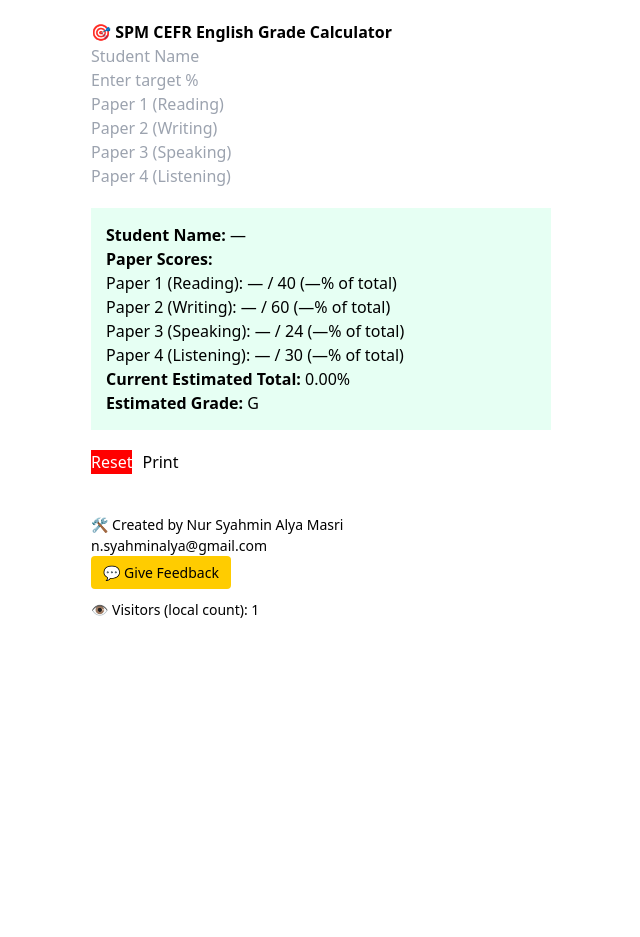
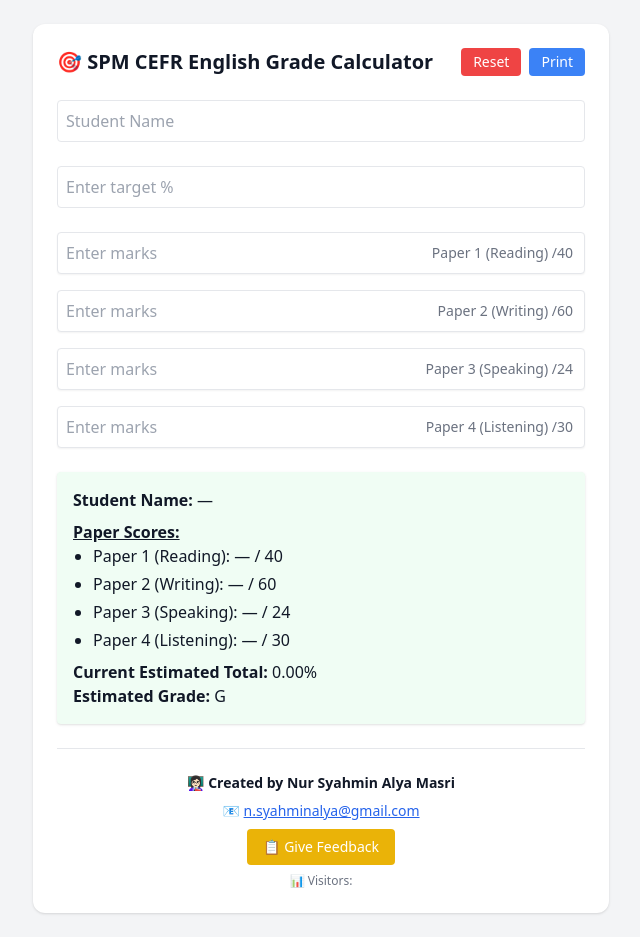
Before and after one commit to minmasri/spmenglishgradecalculator, a Next.js app: page / in a window 1280 px wide. Shown: the whole page, without its empty margins (319-959 px from the left). Before the commit the page ends 800 px from the top, so only its background shows below. Built offline with nearby package versions, Linux system fonts and the light colour scheme.

Commit message:
Update index.js

```diff
--- a/pages/index.js
+++ b/pages/index.js
@@ -1,5 +1,6 @@
 import Head from 'next/head';
-import { useState, useEffect } from 'react';
+import { useState } from 'react';
+import { Analytics } from '@vercel/analytics/react';
 
 export default function Home() {
   const [writing, setWriting] = useState('');
@@ -8,7 +9,6 @@ export default function Home() {
   const [speaking, setSpeaking] = useState('');
   const [target, setTarget] = useState('');
   const [studentName, setStudentName] = useState('');
-  const [visits, setVisits] = useState(0);
 
   const weights = {
     writing: 0.25,
@@ -40,18 +40,15 @@ export default function Home() {
   const calculate = () => {
     const scores = { writing, reading, listening, speaking };
     let total = 0;
-    const paperPercentages = {};
     Object.entries(scores).forEach(([key, val]) => {
       if (val) {
         const percent = (Number(val) / maxMarks[key]) * weights[key] * 100;
         total += percent;
-        paperPercentages[key] = percent.toFixed(2);
       }
     });
     return {
       percentage: total.toFixed(2),
-      grade: getGrade(total),
-      paperPercentages
+      grade: getGrade(total)
     };
   };
 
@@ -107,15 +104,17 @@ export default function Home() {
 
     const progress = Math.min((currentPercentage / targetScore) * 100, 100);
     results.paperNotes = paperNotes;
+
     results.overallNote = currentPercentage >= targetScore
       ? `🏆 You have reached your target!`
       : `🔵 You need ${(targetScore - currentPercentage).toFixed(1)}% more to reach your target`;
+
     results.progress = progress;
 
     return results;
   };
 
-  const capitalize = (word) => word.charAt(0).toUpperCase() + word.slice(1);
+  const capitalize = (str) => str.charAt(0).toUpperCase() + str.slice(1);
 
   const resetAll = () => {
     setStudentName('');
@@ -130,63 +129,78 @@ export default function Home() {
   const scores = { writing, reading, listening, speaking };
   const etr = target ? getETR() : null;
 
-  useEffect(() => {
-    if (typeof window !== 'undefined') {
-      const storedVisits = localStorage.getItem('visits') || 0;
-      const newVisits = Number(storedVisits) + 1;
-      localStorage.setItem('visits', newVisits);
-      setVisits(newVisits);
-    }
-  }, []);
-
   return (
     <>
       <Head>
         <title>SPM CEFR English Grade Calculator</title>
+        <meta name="viewport" content="width=device-width, initial-scale=1" />
+        <link rel="icon" href="/favicon.ico" />
       </Head>
-      <div style={{ maxWidth: 500, margin: 'auto', padding: 20 }}>
-        <h1>🎯 <b>SPM CEFR English Grade Calculator</b></h1>
 
-        <input type="text" value={studentName} onChange={(e) => setStudentName(e.target.value)} placeholder="Student Name" />
-        <input type="number" value={target} onChange={(e) => setTarget(e.target.value)} placeholder="Enter target %" />
-        <input type="number" value={reading} onChange={(e) => setReading(e.target.value)} placeholder="Paper 1 (Reading)" />
-        <input type="number" value={writing} onChange={(e) => setWriting(e.target.value)} placeholder="Paper 2 (Writing)" />
-        <input type="number" value={speaking} onChange={(e) => setSpeaking(e.target.value)} placeholder="Paper 3 (Speaking)" />
-        <input type="number" value={listening} onChange={(e) => setListening(e.target.value)} placeholder="Paper 4 (Listening)" />
+      <div className="min-h-screen bg-gray-100 text-gray-900 p-6 print:bg-white print:text-black">
+        <div className="max-w-xl mx-auto bg-white p-6 rounded-xl shadow space-y-6">
+          <div className="flex justify-between items-center space-x-2">
+            <h1 className="text-xl font-bold">🎯 SPM CEFR English Grade Calculator</h1>
+            <div className="flex space-x-2">
+              <button onClick={resetAll} className="text-sm bg-red-500 text-white px-3 py-1 rounded">Reset</button>
+              <button onClick={() => window.print()} className="text-sm bg-blue-500 text-white px-3 py-1 rounded">Print</button>
+            </div>
+          </div>
 
-        <div style={{ background: '#e6fff3', padding: 15, marginTop: 20 }}>
+          <input className="p-2 border rounded w-full" placeholder="Student Name" value={studentName} onChange={(e) => setStudentName(e.target.value)} />
+          <input type="number" className="p-2 border rounded w-full" placeholder="Enter target %" value={target} onChange={(e) => setTarget(e.target.value)} />
+
+          <div className="grid gap-4">
+            {[
+              { label: 'Paper 1 (Reading)', value: reading, setter: setReading, max: 40 },
+              { label: 'Paper 2 (Writing)', value: writing, setter: setWriting, max: 60 },
+              { label: 'Paper 3 (Speaking)', value: speaking, setter: setSpeaking, max: 24 },
+              { label: 'Paper 4 (Listening)', value: listening, setter: setListening, max: 30 }
+            ].map(({ label, value, setter, max }) => (
+              <div className="relative" key={label}>
+                <input
+                  type="number"
+                  value={value}
+                  onChange={(e) => setter(e.target.value)}
+                  className="w-full p-2 pr-32 border rounded shadow-sm"
+                  placeholder="Enter marks"
+                />
+                <span className="absolute right-3 top-1/2 transform -translate-y-1/2 text-sm text-gray-500">{label} /{max}</span>
+              </div>
+            ))}
+          </div>
+
+          <div className="bg-green-50 p-4 rounded shadow print:block">
             {etr && (
-            <div style={{ background: '#dbeeff', padding: 10, marginBottom: 10 }}>
-              <h4><b>ETR — To Reach {target}%</b></h4>
-              {Object.entries(etr.paperNotes).map(([paper, note]) => (
-                <p key={paper}>{note}</p>
+              <div className="bg-blue-100 border border-blue-300 p-4 rounded mb-4">
+                <p className="font-bold text-blue-800">ETR — To Reach {target}%</p>
+                {['reading', 'writing', 'speaking', 'listening'].map(paper => (
+                  <p key={paper}>{etr.paperNotes[paper]}</p>
                 ))}
-              <p><b>{etr.overallNote}</b></p>
+                <p className="mt-2 font-bold text-blue-700">{etr.overallNote}</p>
               </div>
             )}
-          <p><b>Student Name:</b> {studentName || '—'}</p>
-          <p><b>Paper Scores:</b></p>
-          <ul>
-            <li>Paper 1 (Reading): {reading || '—'} / 40 ({score.paperPercentages.reading || '—'}% of total)</li>
-            <li>Paper 2 (Writing): {writing || '—'} / 60 ({score.paperPercentages.writing || '—'}% of total)</li>
-            <li>Paper 3 (Speaking): {speaking || '—'} / 24 ({score.paperPercentages.speaking || '—'}% of total)</li>
-            <li>Paper 4 (Listening): {listening || '—'} / 30 ({score.paperPercentages.listening || '—'}% of total)</li>
+            <p><strong>Student Name:</strong> {studentName || '—'}</p>
+            <p className="underline font-semibold mt-2">Paper Scores:</p>
+            <ul className="list-disc pl-5 space-y-1">
+              <li>Paper 1 (Reading): {reading || '—'} / 40</li>
+              <li>Paper 2 (Writing): {writing || '—'} / 60</li>
+              <li>Paper 3 (Speaking): {speaking || '—'} / 24</li>
+              <li>Paper 4 (Listening): {listening || '—'} / 30</li>
             </ul>
-          <p><b>Current Estimated Total:</b> {score.percentage}%</p>
-          <p><b>Estimated Grade:</b> {score.grade}</p>
+            <p className="mt-2"><strong>Current Estimated Total:</strong> {score.percentage}%</p>
+            <p><strong>Estimated Grade:</strong> {score.grade}</p>
           </div>
 
-        <div style={{ marginTop: 20 }}>
-          <button onClick={resetAll} style={{ marginRight: 10, backgroundColor: 'red', color: 'white' }}>Reset</button>
-          <button onClick={() => window.print()}>Print</button>
+          <footer className="text-center text-sm pt-6 border-t mt-8 print:hidden space-y-2">
+            <p className="font-semibold">👩🏻‍🏫 Created by Nur Syahmin Alya Masri</p>
+            <p>📧 <a href="mailto:n.syahminalya@gmail.com" className="text-blue-600 underline">n.syahminalya@gmail.com</a></p>
+            <a href="https://forms.gle/H6gvWFeAwQCwY9LK7" target="_blank" rel="noopener noreferrer" className="inline-block bg-yellow-500 text-white px-4 py-2 rounded">
+              📋 Give Feedback
+            </a>
+            <div className="text-gray-500 text-xs mt-2">📊 Visitors: <Analytics /></div>
+          </footer>
         </div>
-
-        <footer style={{ marginTop: 40, fontSize: 14 }}>
-          <p>🛠️ Created by Nur Syahmin Alya Masri</p>
-          <p><a href="mailto:n.syahminalya@gmail.com">n.syahminalya@gmail.com</a></p>
-          <button style={{ backgroundColor: '#ffcc00', padding: '6px 12px', borderRadius: 4 }}>💬 Give Feedback</button>
-          <p style={{ marginTop: 10 }}>👁️ Visitors (local count): {visits}</p>
-        </footer>
       </div>
     </>
   );
```
Lines whose indentation alone changed are shown as unchanged.
